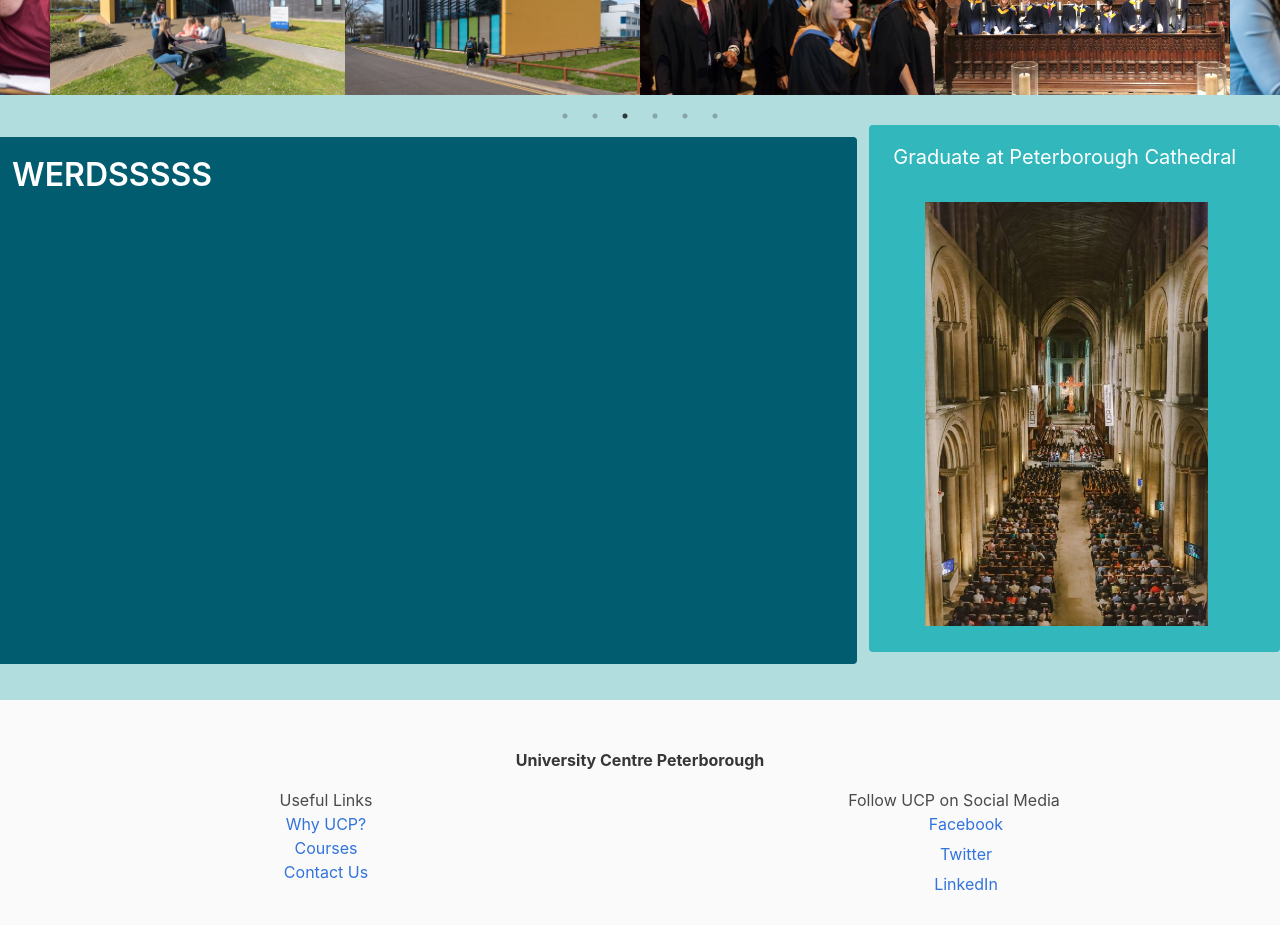
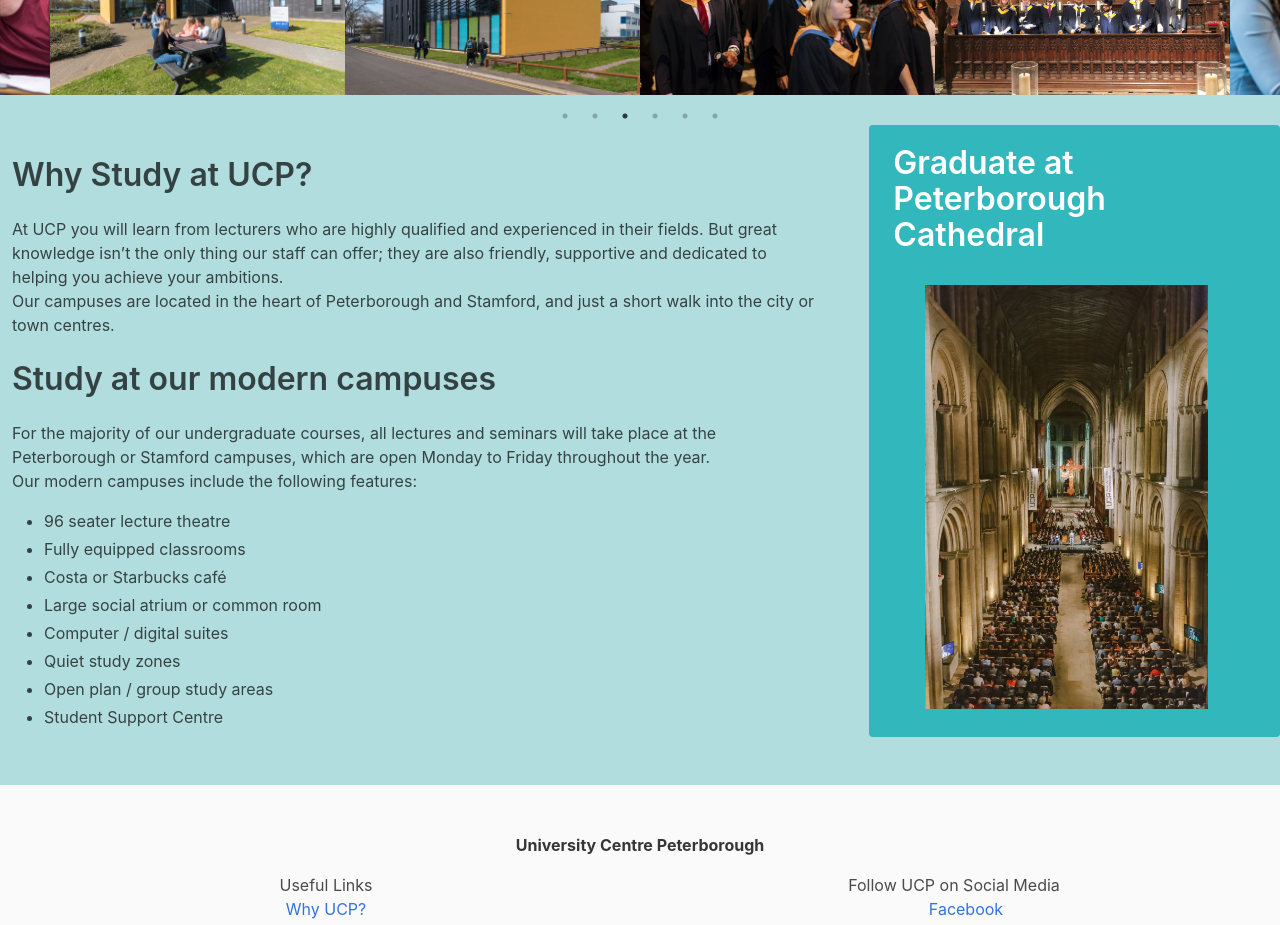
Before and after one commit to FionaHenry/InteractiveWeb, a React (Create React App) app: page /WhyUCP in a window 1280 px wide. Shown: the part 320-1245 px from the top of the page. Built offline with nearby package versions, Linux system fonts and the light colour scheme; what google-maps-react would draw is missing.

Commit message:
Added content to whyucp page

```diff
--- a/src/pages/WhyUCP.js
+++ b/src/pages/WhyUCP.js
@@ -5,17 +5,33 @@ export default function WhyUCP() {
         <div class="tile is-ancestor">
             <div class="tile is-vertical is-8">
                 <br></br>
-                <article class="tile is-child notification is-info">
-                    <p class="title">WERDSSSSS</p>
+                <article class="tile is-child notification is-success">
+                    <p class="title">Why Study at UCP?</p>
+                    <p>At UCP you will learn from lecturers who are highly qualified and experienced in their fields. But great knowledge isn’t the only thing our staff can offer; they are also friendly, supportive and dedicated to helping you achieve your ambitions.</p>
+                    <p>Our campuses are located in the heart of Peterborough and Stamford, and just a short walk into the city or town centres.</p>
                     <br></br>
-
+                    <p class="title">Study at our modern campuses</p>
+                    <p>For the majority of our undergraduate courses, all lectures and seminars will take place at the Peterborough or Stamford campuses, which are open Monday to Friday throughout the year.</p>
+                    <p>Our modern campuses include the following features:</p>
+                    <div class="content">
+                    <ul>
+                        <li>96 seater lecture theatre</li>
+                        <li>Fully equipped classrooms</li>
+                        <li>Costa or Starbucks café</li>
+                        <li>Large social atrium or common room</li>
+                        <li>Computer / digital suites</li>
+                        <li>Quiet study zones</li>
+                        <li>Open plan / group study areas</li>
+                        <li>Student Support Centre</li>
+                    </ul>
+                    </div>
                 </article>
             </div>
 
             <div class="tile is-parent">
                     <article class="tile is-child notification is-primary">
                         <div class="content is-centered">
-                            <p class="subtitle">Graduate at Peterborough Cathedral</p>
+                            <p class="title">Graduate at Peterborough Cathedral</p>
                         <figure class="image">
                             <img src="./Grad2.jpg" alt=""></img>
                         </figure>
```
